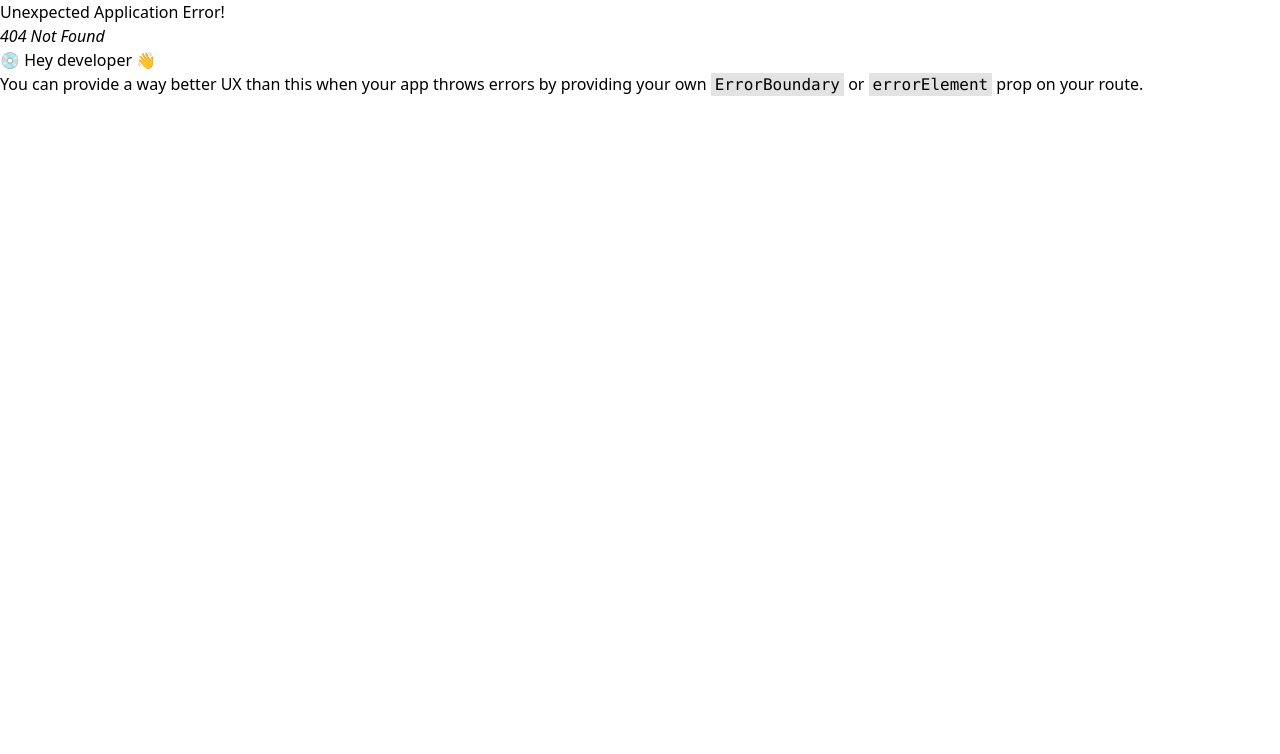
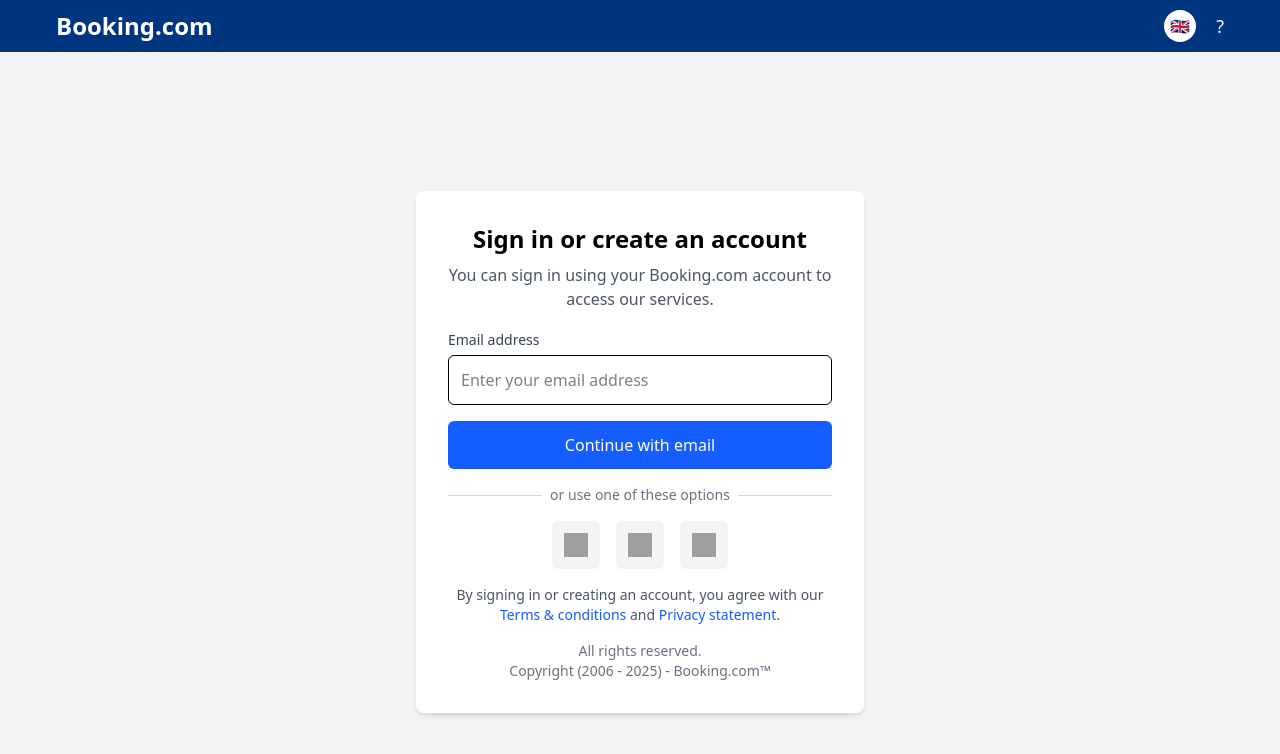
Before and after one commit to nahida30/hotel-booking-website, a React (Vite) app: page /signin in a window 1280 px wide. Before the commit this address had no page. Shown: the top 754 px of the page. Built offline with nearby package versions, Linux system fonts and the light colour scheme; grey boxes are pictures that could not be loaded.

Commit message:
signin added

```diff
--- a/src/Components/Layout/Layout.jsx
+++ b/src/Components/Layout/Layout.jsx
@@ -30,22 +30,25 @@
 import TravelPromo from "./TravelPromo";
 
 const Layout = () => {
-  const location = useLocation(); // Get current page path
-  const isRegisterPage = location.pathname === "/register"; // Check if it's the register page
+  const location = useLocation();
+  const isAuthPage = location.pathname === "/register" || location.pathname === "/signin";
 
   return (
     <div>
       <Navbar />
-      {/* Hide ServiceNav, Hero, and SearchForm on the Register page */}
-      {!isRegisterPage && (
+      {!isAuthPage && (
         <>
           <ServiceNav />
           <Hero />
           <SearchForm />
         </>
       )}
+
+      {/* Main Content (Outlet) */}
       <Outlet />
-      <TravelPromo />
+
+      {/* TravelPromo should be below Outlet */}
+      {!isAuthPage && <TravelPromo />}
     </div>
   );
 };
--- a/src/Components/Layout/Navbar.jsx
+++ b/src/Components/Layout/Navbar.jsx
@@ -4,7 +4,7 @@
   const navigate = useNavigate();
   const location = useLocation();
 
-  const isRegisterPage = location.pathname === "/register";
+  const isAuthPage = location.pathname === "/register" || location.pathname === "/signin";
 
   return (
     <nav className="bg-[#003580] text-white py-2.5">
@@ -14,8 +14,8 @@
           <a href="/">Booking.com</a>
         </h1>
 
-        {/* Show only language and help button on Register page */}
-        {isRegisterPage ? (
+        {/* Show only language and help button on Register and Sign In pages */}
+        {isAuthPage ? (
           <div className="flex items-center gap-5">
             {/* Language Button */}
             <button className="w-8 h-8 bg-white text-[#003580] rounded-full flex items-center justify-center">
@@ -58,7 +58,10 @@
             </button>
 
             {/* Sign In Button */}
-            <button className="bg-white text-[#003580] px-2 py-1 sm:px-4 sm:py-2 rounded-md text-xs sm:text-sm">
+            <button
+              className="bg-white text-[#003580] px-2 py-1 sm:px-4 sm:py-2 rounded-md text-xs sm:text-sm"
+              onClick={() => navigate("/signin")}
+            >
               Sign in
             </button>
           </div>
--- a/src/Components/Root/Root.jsx
+++ b/src/Components/Root/Root.jsx
@@ -7,6 +7,7 @@
 import HotelDescription from '../Hotel-Description/HotelDescription';
 import BookingForm from '../BookingForm/BookingForm';
 import Register from '../auth/Register';
+import Signin from '../auth/Signin';
 
 const myCreatedRoute = createBrowserRouter([
   {
@@ -36,6 +37,10 @@
       {
         path: 'register',
         element: <Register></Register>
+      },
+      {
+        path: 'signin',
+        element: <Signin></Signin>
       }
     ],
   },
--- /dev/null
+++ b/src/Components/auth/Signin.jsx
@@ -0,0 +1,68 @@
+import { useState } from "react";
+
+const Signin = () => {
+  const [email, setEmail] = useState("");
+
+  return (
+    <div className="min-h-screen flex items-center justify-center bg-gray-100">
+      <div className="bg-white shadow-md rounded-lg p-8 w-full max-w-md text-center">
+        <h2 className="text-2xl font-bold mb-2">Sign in or create an account</h2>
+        <p className="text-gray-600 mb-4">
+          You can sign in using your Booking.com account to access our services.
+        </p>
+
+        <div className="text-left mb-4">
+          <label className="text-sm font-medium text-gray-700">Email address</label>
+          <input
+            type="email"
+            placeholder="Enter your email address"
+            value={email}
+            onChange={(e) => setEmail(e.target.value)}
+            className="w-full mt-1 p-3 border rounded-md focus:ring-2 focus:ring-blue-500 focus:outline-none"
+          />
+        </div>
+
+        <button className="w-full bg-blue-600 text-white p-3 rounded-md hover:bg-blue-700 transition">
+          Continue with email
+        </button>
+
+        <div className="flex items-center my-4">
+          <div className="flex-1 h-px bg-gray-300"></div>
+          <span className="px-2 text-gray-500 text-sm">or use one of these options</span>
+          <div className="flex-1 h-px bg-gray-300"></div>
+        </div>
+
+        <div className="flex justify-center gap-4">
+          <button className="p-3 bg-gray-100 rounded-md hover:bg-gray-200 transition">
+            <img src="https://upload.wikimedia.org/wikipedia/commons/5/53/Google_%22G%22_Logo.svg" alt="Google" className="w-6 h-6" />
+          </button>
+          <button className="p-3 bg-gray-100 rounded-md hover:bg-gray-200 transition">
+            <img src="https://upload.wikimedia.org/wikipedia/commons/f/fa/Apple_logo_black.svg" alt="Apple" className="w-6 h-6" />
+          </button>
+          <button className="p-3 bg-gray-100 rounded-md hover:bg-gray-200 transition">
+            <img src="https://upload.wikimedia.org/wikipedia/commons/0/05/Facebook_Logo_%282019%29.png" alt="Facebook" className="w-6 h-6" />
+          </button>
+        </div>
+
+        <p className="mt-4 text-gray-600 text-sm">
+          By signing in or creating an account, you agree with our{" "}
+          <a href="#" className="text-blue-600 hover:underline">
+            Terms & conditions
+          </a>{" "}
+          and{" "}
+          <a href="#" className="text-blue-600 hover:underline">
+            Privacy statement
+          </a>
+          .
+        </p>
+
+        <p className="mt-4 text-gray-500 text-sm">
+          All rights reserved. <br />
+          Copyright (2006 - 2025) - Booking.com™
+        </p>
+      </div>
+    </div>
+  );
+};
+
+export default Signin;
```
